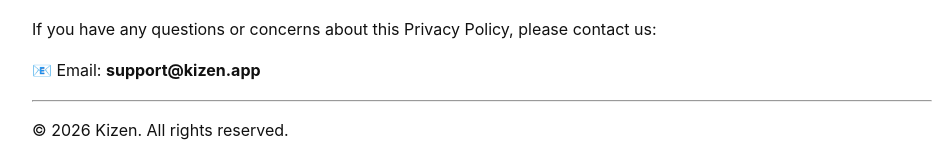
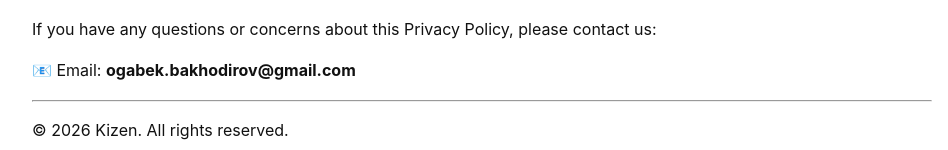
Before and after one commit to Ogabek-Bakhodirov/DoiraPrivacyPolicy, a plain HTML site: page index.html in a window 1280 px wide. Shown: the part 2306-2456 px from the top of the page, without its empty margins (158-1106 px from the left). Drawn offline with Linux system fonts and the light colour scheme.

Commit message:
email changed

```diff
--- a/index.html
+++ b/index.html
@@ -159,7 +159,7 @@ If you have any questions or concerns about this Privacy Policy, please contact
 </p>
 
 <p>
-📧 Email: <strong>support@kizen.app</strong>
+📧 Email: <strong>ogabek.bakhodirov@gmail.com</strong>
 </p>
 
 <hr>
```
